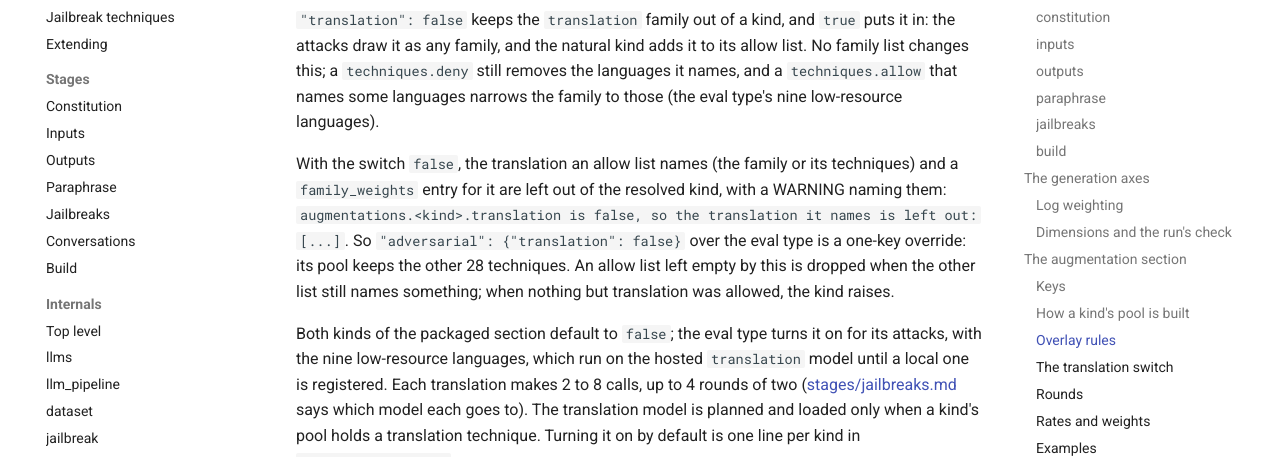
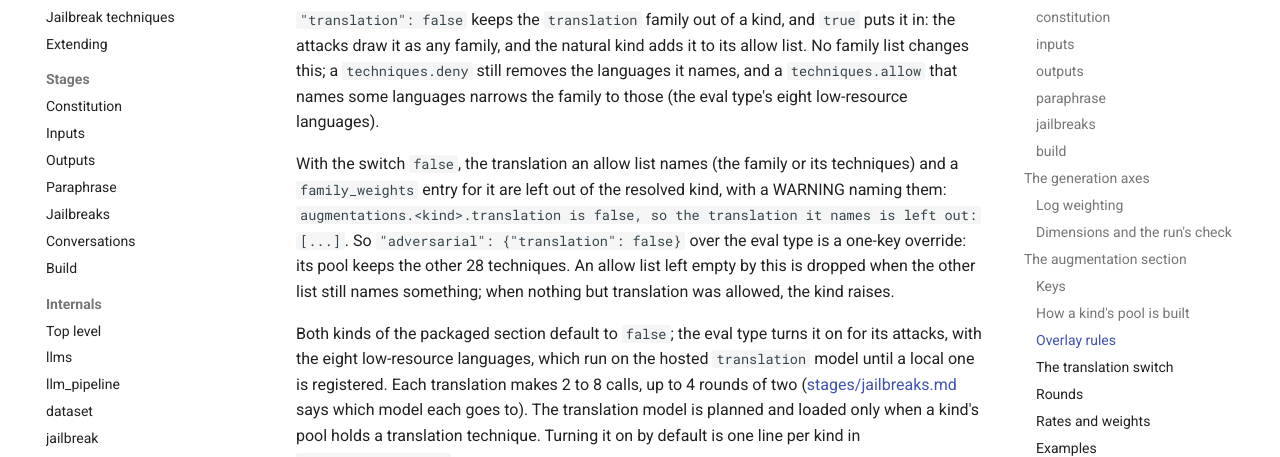
Before and after one commit to CentreSecuriteIA/REDACT, an MkDocs documentation site: the page built from docs/configuration.md, in a window 1280 px wide and 900 px high, scrolled down 13877 px. Shown: the part 199-656 px from the top of the window. Built offline with MkDocs 1.6.1 and Material for MkDocs 9.7.7, drawn with Linux system fonts in a browser that asks for light colours; comment, search, counter and statistics services are not loaded; some of the changed text lies outside the part shown.

Commit message:
Remove the Maori translation: TranslateGemma invents its sensitive and technical terms, fluently enough to pass every check
to_maori leaves the language list and the spec, and the eval type's
translations are eight. The registry fixture loses the to_maori row; its
sampled combinations are unchanged. The docs' counts follow (151 techniques,
19 languages).

Co-Authored-By: Claude Opus 5.5 <noreply@anthropic.com>

```diff
--- a/docs/configuration.md
+++ b/docs/configuration.md
@@ -60,8 +60,8 @@ types: a recipe naming one stops when it loads, before any stage runs.
 The eval adversarial kind attacks the harmful inputs only, with a pool of
 hard techniques whose label stays certain: the families `encode` (less the
 seven light encodings, and less `sensitive_words`), `fsh`, `dap`, `framing`,
-`structural`, `ascii_art`, `continuation`, `temporal`; the nine low-resource
-translations (`to_swahili`, `to_thai`, `to_khmer`, `to_maori`, `to_nepali`,
+`structural`, `ascii_art`, `continuation`, `temporal`; the eight low-resource
+translations (`to_swahili`, `to_thai`, `to_khmer`, `to_nepali`,
 `to_zulu`, `to_scots_gaelic`, `to_bengali`, `to_javanese`), with
 `"translation": true` and `family_weights` `{"translation": 3}`; and
 `to_refusal_then_comply`. It runs two count-driven rounds, one technique
@@ -400,7 +400,7 @@ From every registered technique, in this order:
 adds it to its allow list. No family list changes this; a
 `techniques.deny` still removes the languages it names, and a
 `techniques.allow` that names some languages narrows the family to those
-(the eval type's nine low-resource languages).
+(the eval type's eight low-resource languages).
 
 With the switch `false`, the translation an allow list names (the family or
 its techniques) and a `family_weights` entry for it are left out of the
@@ -412,7 +412,7 @@ list left empty by this is dropped when the other list still names
 something; when nothing but translation was allowed, the kind raises.
 
 Both kinds of the packaged section default to `false`; the eval type turns
-it on for its attacks, with the nine low-resource languages, which run on
+it on for its attacks, with the eight low-resource languages, which run on
 the hosted `translation` model until a local one is registered. Each
 translation makes 2 to 8 calls, up to 4 rounds of two
 ([stages/jailbreaks.md](stages/jailbreaks.md#models) says which model each
```
Also changed, not shown: docs/internals/jailbreak.md (+1 -1 lines), docs/overview.md (+1 -1 lines), docs/techniques.md (+6 -6 lines), 6 other files.
